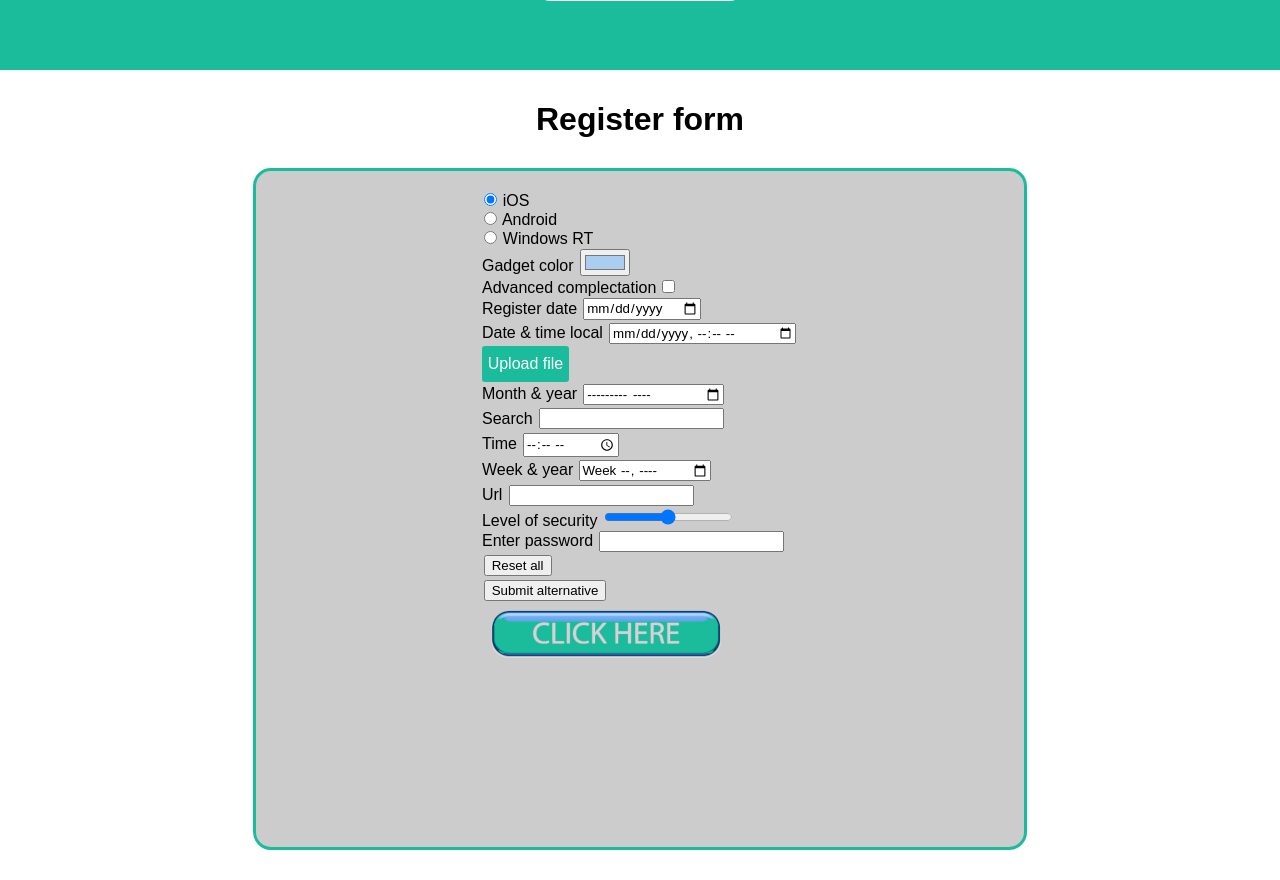
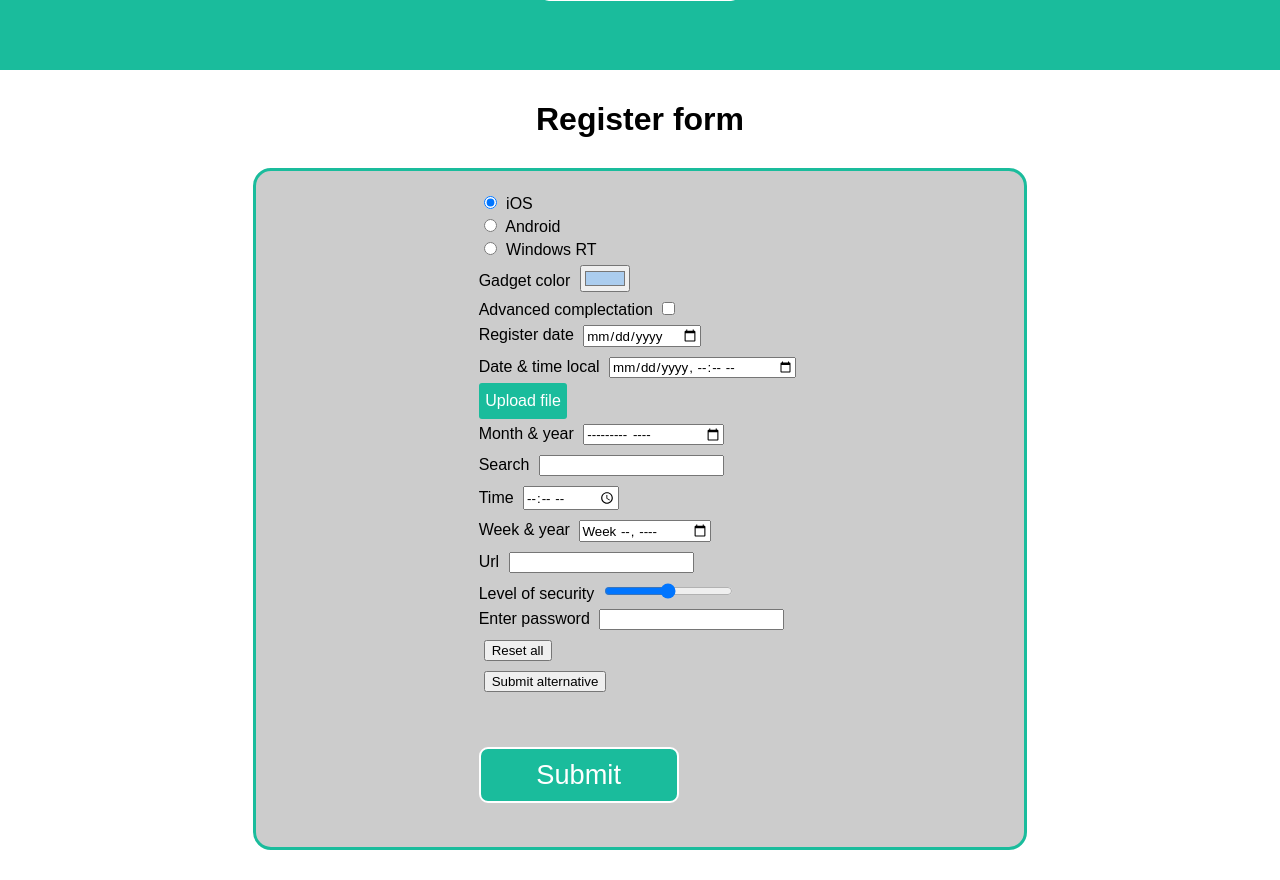
Before and after one commit to huorehu/intro-web-full-stack, a PHP site: page / in a window 1280 px wide. Shown: the part 2330-3210 px from the top of the page. Run offline with PHP 8.4, Linux system fonts and the light colour scheme; some libraries are stand-ins or nearby versions.

Commit message:
use class .footer in 3-column, add comments for intputs, change button type and margin value around inputs

```diff
--- a/wd-ps1-html-css/3-column-layout/main.css
+++ b/wd-ps1-html-css/3-column-layout/main.css
@@ -50,7 +50,7 @@ html, body {
   flex-grow: 1;
 }
 
-footer {
+.footer {
   background-color: #636e72;
   height: 50px;
 }
--- a/wd-ps1-html-css/landing-page/index.html
+++ b/wd-ps1-html-css/landing-page/index.html
@@ -98,41 +98,72 @@
         <h1 class="footer__caption">Register form</h1>
         <form class="register-form">
           <div class="info">
+            <!-- Radio type -->
             <input type="radio" name="os" checked> iOS<br>
             <input type="radio" name="os"> Android<br>
             <input type="radio" name="os"> Windows RT<br>
+
+            <!-- Color type -->
             <label for="color">Gadget color</label>
             <input type="color" id="color" value="#abcdef"><br>
+
+            <!-- Checkbox type -->
             <label for="complectation">Advanced complectation</label>
             <input type="checkbox" id="complectation" value=""><br>
+
+            <!-- Date type -->
             <label for="register-date">Register date</label>
             <input type="date" id="register-date" value="" min="2018-06-01"><br>
+
+            <!-- Datetime-local type -->
             <label for="date-time-local">Date & time local</label>
             <input type="datetime-local" id="date-time-local" value=""><br>
+
+            <!-- File type -->
             <div class="file-upload">
               <label>
                 <input type="file" name="file">
                 <span>Upload file</span>
               </label>
             </div>
+
+            <!-- Hidden type -->
             <input type="hidden" name="model" value="x9">
+
+            <!-- Month type -->
             <label for="month">Month & year</label>
             <input type="month" id="month" value=""><br>
+
+            <!-- Search type -->
             <label for="search">Search</label>
             <input type="search" id="search" value=""><br>
+
+            <!-- Time type -->
             <label for="time">Time</label>
             <input type="time" id="time" value=""><br>
+
+            <!-- Week type -->
             <label for="week">Week & year</label>
             <input type="week" id="week" value=""><br>
+
+            <!-- Url type -->
             <label for="url">Url</label>
             <input type="url" id="url" value=""><br>
+
+            <!-- Range type -->
             <label for="range">Level of security</label>
             <input type="range" id="range" value=""><br>
+
+            <!-- Password type -->
             <label for="password">Enter password</label>
             <input type="password" id="password" value=""><br>
+
+            <!-- Reset type -->
             <input type="reset" id="reset" value="Reset all"><br>
+
+            <!-- Submit type -->
             <input type="submit" id="submit" value="Submit alternative"><br>
-            <input class="click-btn" type="image" src="img/click-here.png" name="click-btn" value="">
+            <button class="sender-form__button">Submit</button>
           </div>
         </form>
       </footer>
--- a/wd-ps1-html-css/landing-page/style.css
+++ b/wd-ps1-html-css/landing-page/style.css
@@ -206,7 +206,7 @@ textarea::-moz-placeholder {
 }
 
 .info input {
-  margin: 1.7px;
+  margin: 5px;
 }
 
 /* Button 'Upload file' */
```
